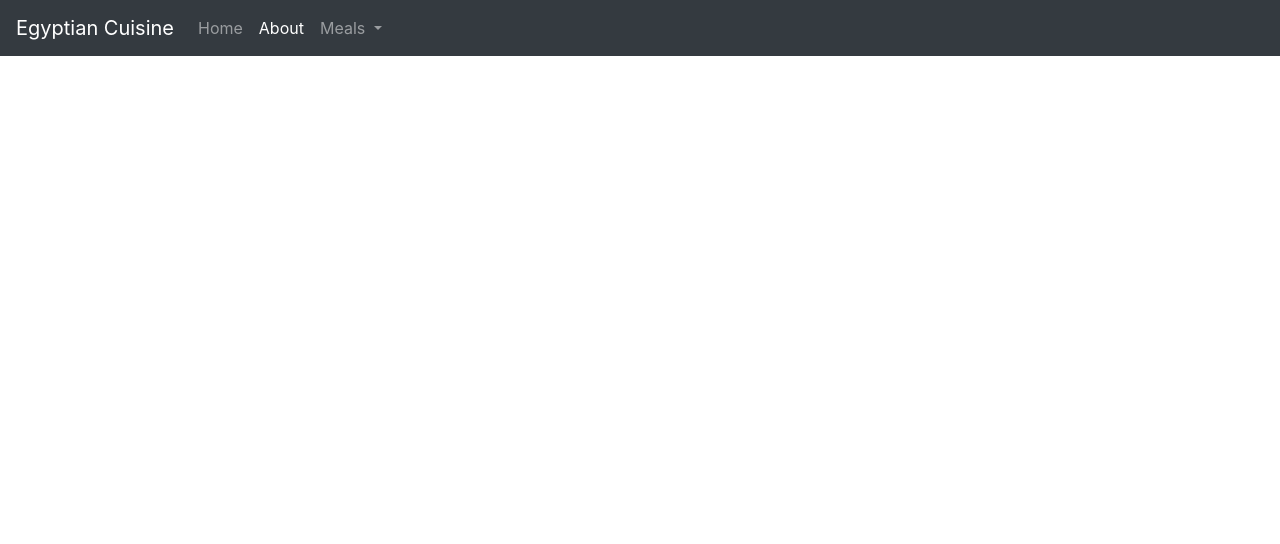
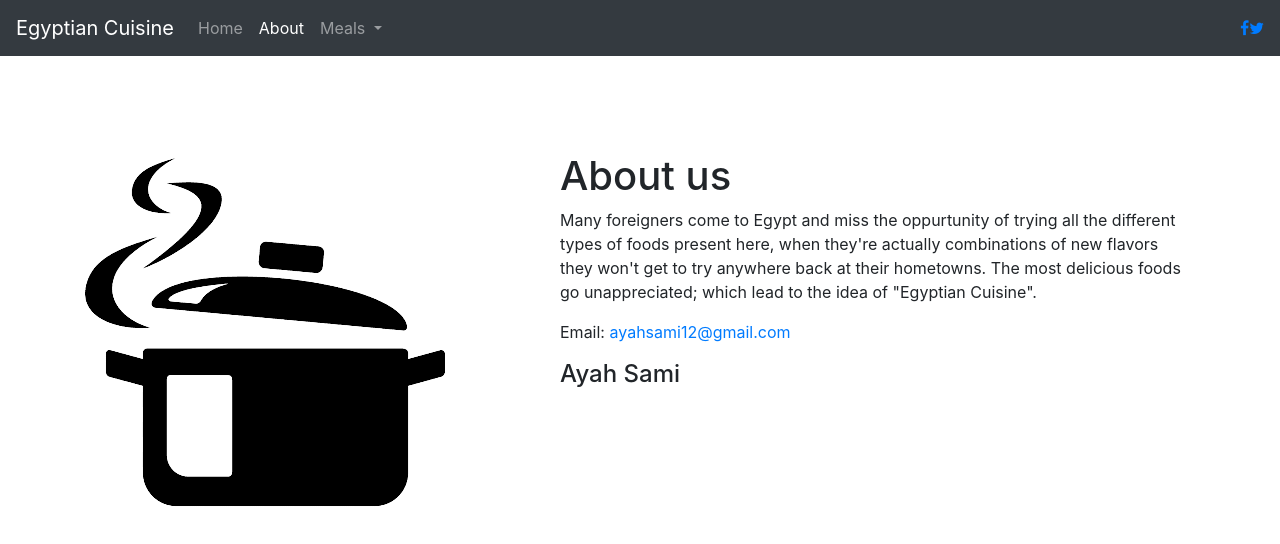
Before and after one commit to ayahsami/FINAL-repo, a plain HTML site: page about.html in a window 1280 px wide. Drawn offline with nearby package versions, Linux system fonts and the light colour scheme.

Commit message:
about final

```diff
--- a/about.html
+++ b/about.html
@@ -6,6 +6,7 @@
     <title> Egyptian Cuisine </title>
     <link rel="stylesheet" href="https://cdn.jsdelivr.net/npm/bootstrap@4.0.0/dist/css/bootstrap.min.css" integrity="sha384-Gn5384xqQ1aoWXA+058RXPxPg6fy4IWvTNh0E263XmFcJlSAwiGgFAW/dAiS6JXm" crossorigin="anonymous">
     <link rel="stylesheet" href="style.css">
+    <link rel="stylesheet" href="https://cdnjs.cloudflare.com/ajax/libs/font-awesome/4.7.0/css/font-awesome.min.css">
   </head>
   <body>
 
@@ -34,12 +35,22 @@
             </div>
           </li>
         </ul>
+        <a href="https://www.facebook.com/ayah.sami.9/" class="fa fa-facebook"></a>
+        <a href="https://twitter.com/" class="fa fa-twitter"></a>
       </div>
     </nav>
 
-
-
-
+    <br><br><br><br>
+    <div class="container">
+      <div class="row text-left">
+        <div class="col-md-5">
+          <img src="./img/logo3.png" alt="logo" >
+        </div>
+        <div class="col-md-7">
+          <h1>About us </h1>
+          <p> Many foreigners come to Egypt and miss the oppurtunity of trying all the different types of foods present here, when they're actually combinations of new flavors they won't get to try anywhere back at their hometowns. The most delicious foods go unappreciated; which lead to the idea of "Egyptian Cuisine".
+          <p>Email: <a href="https://mail.google.com/mail/u/0/?tab=rm&ogbl#inbox"> ayahsami12@gmail.com </a></p>
+          <h4> Ayah Sami</h4>
 
 
     <script src="https://code.jquery.com/jquery-3.2.1.slim.min.js" integrity="sha384-KJ3o2DKtIkvYIK3UENzmM7KCkRr/rE9/Qpg6aAZGJwFDMVNA/GpGFF93hXpG5KkN" crossorigin="anonymous"></script>
```
